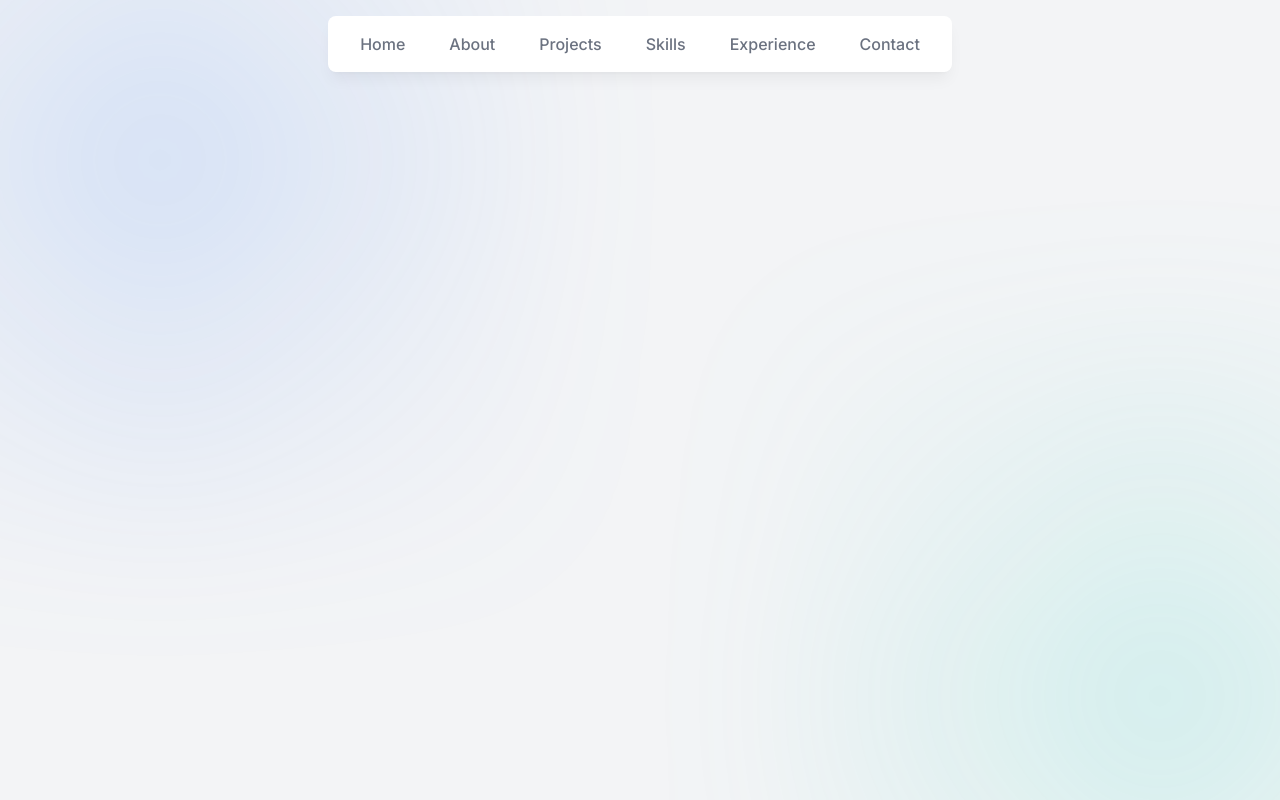
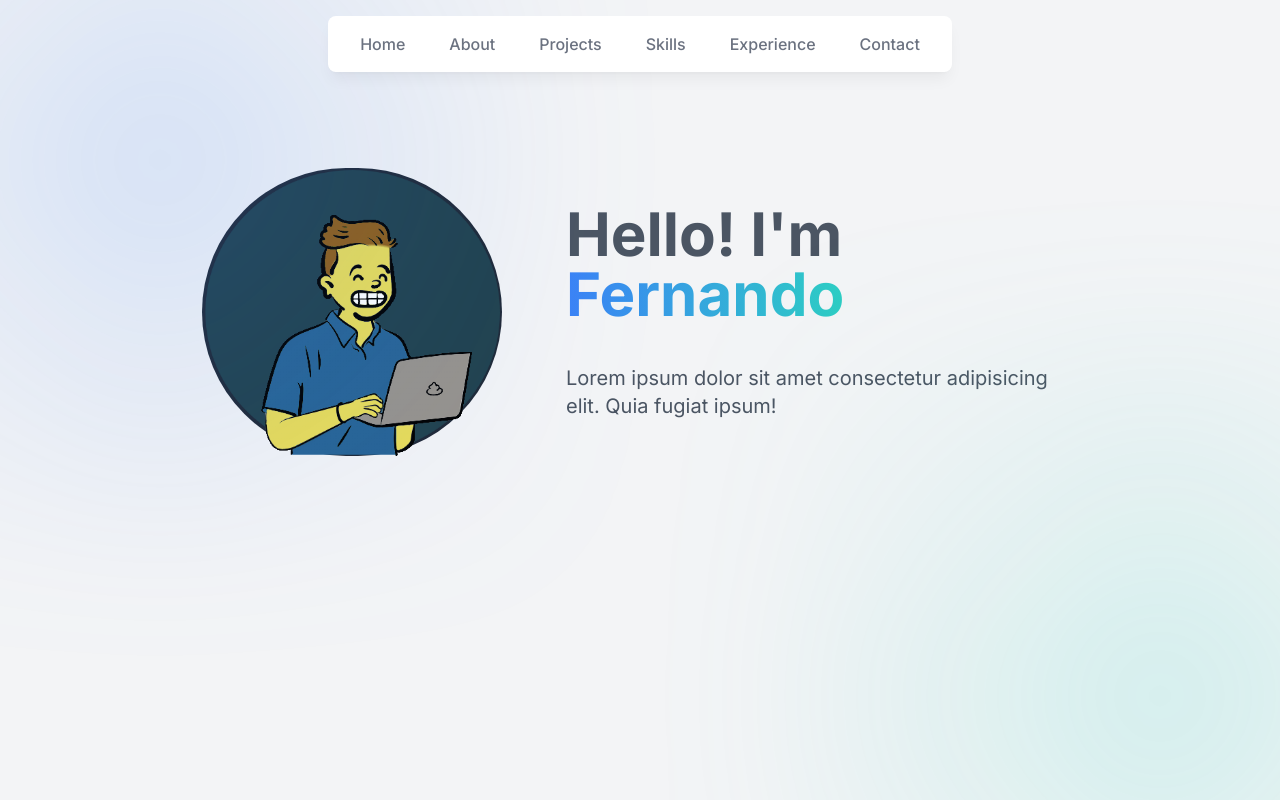
Before and after one commit to Ferclemens/portfolio-v2, a Next.js app: page / in a window 1280 px wide. Built offline with nearby package versions, Linux system fonts and the light colour scheme.

Commit message:
created hero section

```diff
--- a/app/page.tsx
+++ b/app/page.tsx
@@ -1,5 +1,9 @@
-import Header from "@/components/header";
+import Intro from "@/components/intro";
 
 export default function Home() {
-  return <main className=""></main>;
+  return (
+    <main className="">
+      <Intro />
+    </main>
+  );
 }
--- a/components/header.tsx
+++ b/components/header.tsx
@@ -15,9 +15,11 @@ export default function Header() {
       <nav className="fixed flex top-1 left-1/2 -translate-x-1/2 h-12 py-2 sm:top-5 sm:h-[initial] sm:py-0">
         <ul className="flex flex-wrap gap-x-4 gap-y-2 w-[20rem] items-center justify-center text-[1rem] font-medium text-gray-500 sm:flex-nowrap sm:w-[initial] sm:gap-5">
           {links.map((link) => (
-            <li
+            <motion.li
               className="h-3/4 flex items-center justify-center"
               key={link.hash}
+              initial={{ y: -100, opacity: 0 }}
+              animate={{ y: 0, opacity: 1 }}
             >
               <Link
                 className="flex w-full items-center justify-center p-3 hover:text-gray-800 transition-colors"
@@ -25,7 +27,7 @@ export default function Header() {
               >
                 {link.name}
               </Link>
-            </li>
+            </motion.li>
           ))}
         </ul>
       </nav>
--- /dev/null
+++ b/components/intro.tsx
@@ -0,0 +1,47 @@
+"use client";
+import Image from "next/image";
+import React from "react";
+import { motion } from "framer-motion";
+import { TypeAnimation } from "react-type-animation";
+
+export default function Intro() {
+  return (
+    <motion.section
+      className="flex items-center justify-center my-32 mx-10 flex-col-reverse sm:flex-row"
+      initial={{ y: -100, opacity: 0 }}
+      animate={{ y: 0, opacity: 1 }}
+    >
+      <div className="bg-gray-800 rounded-full my-10">
+        <Image
+          src="/avatar.png"
+          alt="personal image to presentation"
+          width={300}
+          height={300}
+        />
+      </div>
+      <div className="text-gray-600 flex flex-col sm:pl-16">
+        <h1 className="text-4xl font-bold sm:text-6xl leading-[3rem] pt-6 sm:pt-0">
+          Hello! I'm <br />
+          <span className="text-transparent bg-clip-text bg-gradient-to-r from-blue-500 to-teal-400">
+            <TypeAnimation
+              sequence={[
+                // Same substring at the start will only be typed out once, initially
+                "Fernando",
+                1000, // wait 1s before replacing "Mice" with "Hamsters"
+                "Web developer",
+                1000,
+              ]}
+              wrapper="span"
+              speed={50}
+              repeat={Infinity}
+            />
+          </span>
+        </h1>
+        <p className="text-lg sm:text-xl pt-10 max-w-lg">
+          Lorem ipsum dolor sit amet consectetur adipisicing elit. Quia fugiat
+          ipsum!
+        </p>
+      </div>
+    </motion.section>
+  );
+}
--- a/package.json
+++ b/package.json
@@ -13,7 +13,8 @@
     "next": "14.1.4",
     "react": "^18",
     "react-dom": "^18",
-    "react-icons": "^5.0.1"
+    "react-icons": "^5.0.1",
+    "react-type-animation": "^3.2.0"
   },
   "devDependencies": {
     "@types/node": "^20",
```
Also changed, not shown: public/avatar.png (added), 1 other file (tests, documents, lock files or other folders).
